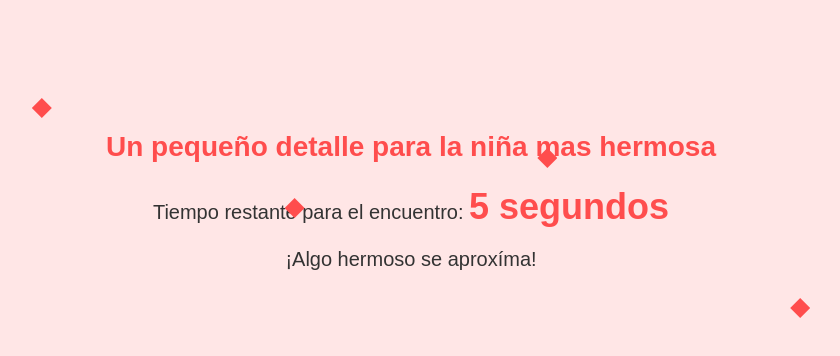
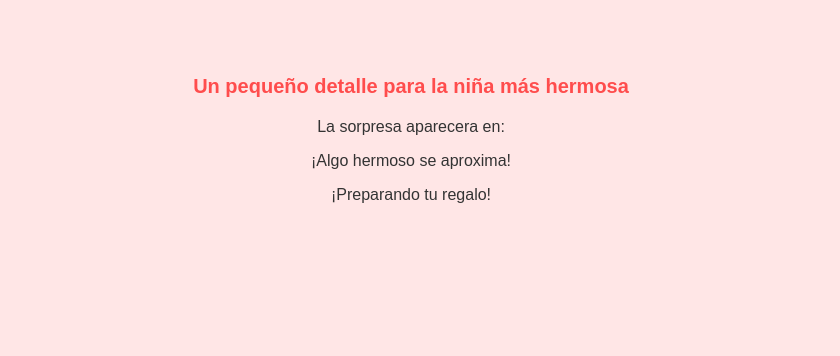
Before and after one commit to Alejandro-Duenas2005/Carta_de_amor, a plain HTML site: page carta de amor.html in a window 1280 px wide. Shown: the whole page, without its empty margins (229-1069 px from the left). Drawn offline with Linux system fonts and the light colour scheme.

Commit message:
Update carta de amor.html

```diff
--- a/carta de amor.html
+++ b/carta de amor.html
@@ -9,58 +9,57 @@
             background-color: #ffe6e6; /* Color de fondo rosa claro */
             font-family: 'Segoe Script', sans-serif; /* Cambio de fuente a una estilo cursiva */
             text-align: center;
-            padding-top: 100px;
-            position: relative; /* Para posicionar los corazones */
+            padding-top: 50px; /* Padding reducido para dispositivos móviles */
+            padding-bottom: 50px; /* Padding reducido para dispositivos móviles */
         }
 
         #contador {
-            font-size: 36px;
+            font-size: 24px; /* Tamaño de fuente reducido para dispositivos móviles */
             font-weight: bold;
             color: #ff4d4d; /* Color rojo para el contador */
         }
 
         p {
-            font-size: 20px;
+            font-size: 16px; /* Tamaño de fuente reducido para dispositivos móviles */
             color: #333; /* Color de texto oscuro */
-            margin-bottom: 20px;
+            margin-bottom: 10px; /* Margen inferior reducido para dispositivos móviles */
         }
 
         h2 {
             color: #ff4d4d; /* Color rojo para el título */
-            font-size: 28px;
-        }
-
-        /* Estilos para los corazones */
-        .corazon {
-            position: absolute;
-            width: 20px;
-            height: 20px;
-            background-color: #ff4d4d; /* Color rojo para los corazones */
-            clip-path: polygon(50% 0%, 100% 50%, 50% 100%, 0% 50%); /* Forma de corazón */
-            animation: flotar 4s ease-in-out infinite; /* Animación de flotar */
-        }
-
-        /* Animación para los corazones */
-        @keyframes flotar {
-            0% {
-                transform: translateY(0);
-            }
-            50% {
-                transform: translateY(-20px);
-            }
-            100% {
-                transform: translateY(0);
-            }
+            font-size: 20px; /* Tamaño de fuente reducido para dispositivos móviles */
+            margin-bottom: 20px; /* Margen inferior aumentado para dispositivos móviles */
         }
 
         /* Ocultar el mensaje de transición inicialmente */
         #transicion {
             display: none;
         }
+
+        /* Estilos para dispositivos móviles */
+        @media only screen and (max-width: 600px) {
+            body {
+                padding-top: 20px; /* Padding reducido para dispositivos móviles */
+                padding-bottom: 20px; /* Padding reducido para dispositivos móviles */
+            }
+
+            #contador {
+                font-size: 18px; /* Tamaño de fuente reducido para dispositivos móviles */
+            }
+
+            p {
+                font-size: 14px; /* Tamaño de fuente reducido para dispositivos móviles */
+            }
+
+            h2 {
+                font-size: 16px; /* Tamaño de fuente reducido para dispositivos móviles */
+                margin-bottom: 10px; /* Margen inferior reducido para dispositivos móviles */
+            }
+        }
     </style>
     <script>
         // Función para iniciar el contador regresivo y redirigir después
-        function iniciarContadorRedireccion(tiempoTotal, urlRedireccion) {
+        function iniciarContadorRedireccion(tiempoTotal, nombreImagen) {
             var tiempoRestante = tiempoTotal;
 
             // Actualizar el contador cada segundo
@@ -79,25 +78,20 @@
                     document.getElementById("transicion").style.display = "block";
                     // Redirigir al URL proporcionado después de 3 segundos
                     setTimeout(function() {
-                        window.location.href = urlRedireccion;
+                        window.location.href = nombreImagen;
                     }, 3000);
                 }
             }, 1000);
         }
     </script>
 </head>
-<body onload="iniciarContadorRedireccion(10, 'carta_de_amor.pdf');"> <!-- Redirigir después de 10 segundos -->
-    <h2>Un pequeño detalle para la niña mas hermosa</h2>
-    <p>Tiempo restante para el encuentro: <span id="contador">10 segundos</span></p>
-    <p>¡Algo hermoso se aproxíma!</p>
-    <!-- Corazones en el fondo -->
-    <div class="corazon" style="top: 100px; left: 20%;"></div>
-    <div class="corazon" style="top: 200px; left: 40%;"></div>
-    <div class="corazon" style="top: 150px; left: 60%;"></div>
-    <div class="corazon" style="top: 300px; left: 80%;"></div>
+<body onload="iniciarContadorRedireccion(5, 'carta_de_amor.jpg');"> <!-- Redirigir después de 5 segundos -->
+    <h2>Un pequeño detalle para la niña más hermosa</h2>
+    <p>La sorpresa aparecera en: <span id="contador">5 segundos</span></p>
+    <p>¡Algo hermoso se aproxima!</p>
     <!-- Mensaje de transición -->
     <div id="transicion">
-        <p>¡Preparando la carta de amor!</p>
+        <p>¡Preparando tu regalo!</p>
     </div>
 </body>
 </html>
```
